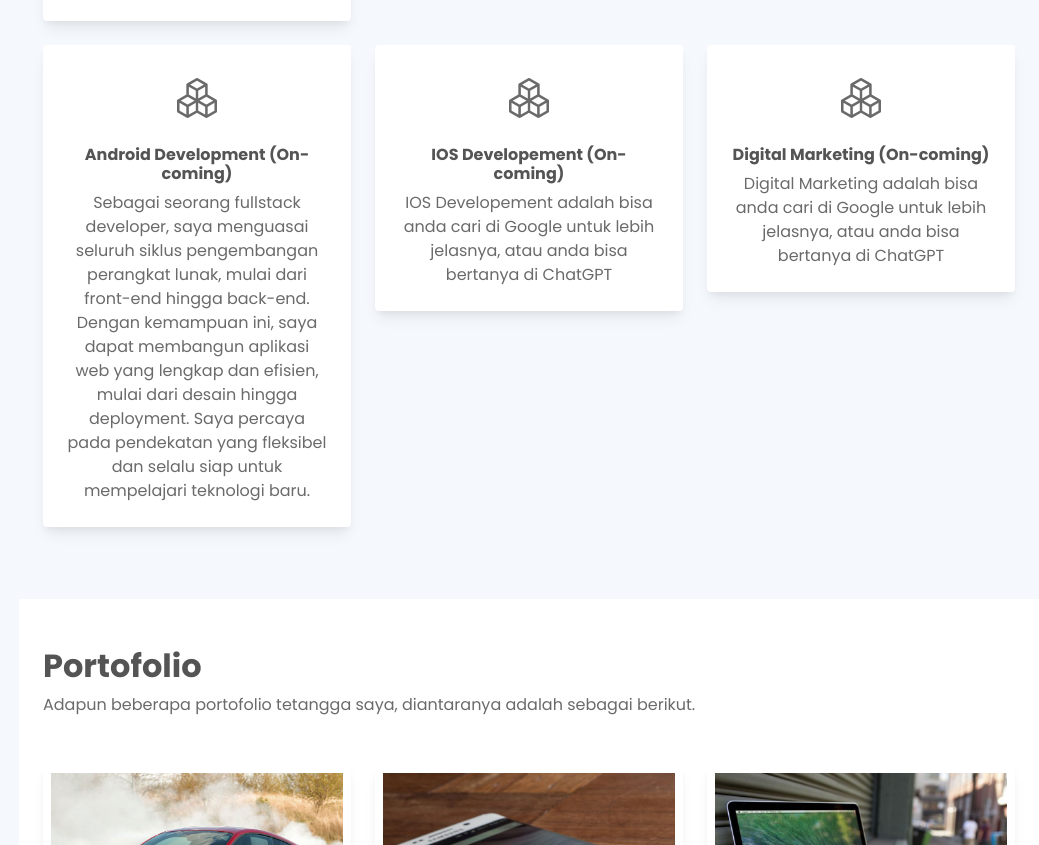
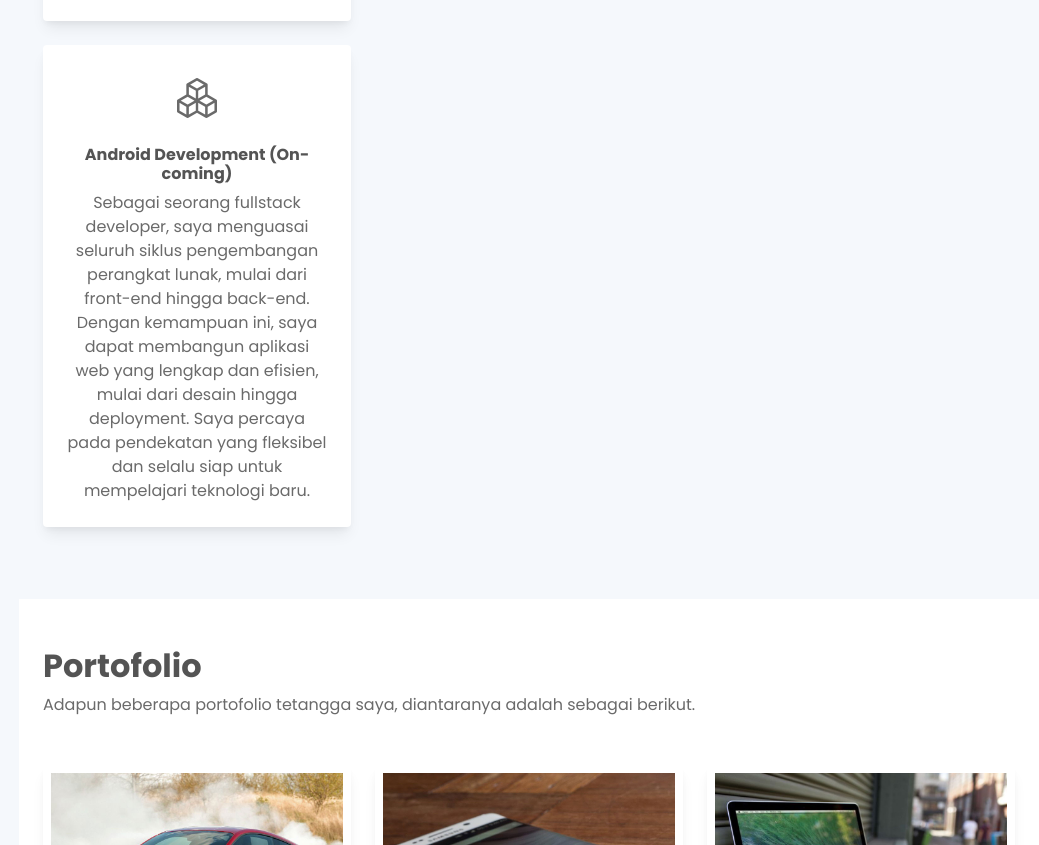
Before and after one commit to ajiputraprayogi/ajiputraprayogi.github.io, a plain HTML site: page index.html in a window 1280 px wide. Shown: the part 2060-2905 px from the top of the page, without its empty margins (241-1280 px from the left). Drawn offline with nearby package versions, Linux system fonts and the light colour scheme.

Commit message:
Layanan update

```diff
--- a/index.html
+++ b/index.html
@@ -75,28 +75,6 @@
                 <p>Adapun beberapa skill yg saya kuasai, diantaranya adalah sebagai berikut.</p>
 
                 <div class="row skill-set">
-                    <!-- <div class="col-md-6 py-3">
-                        <h6 class="fw-bold">React.Js</h6>
-                        <div class="progress">
-                            <div class="progress-bar bg-primary" role="progressbar" aria-label="Example with label"
-                                style="width: 7%;" aria-valuenow="0" aria-valuemin="0" aria-valuemax="100">0%</div>
-                        </div>
-                    </div>
-                    <div class="col-md-6 py-3">
-                        <h6 class="fw-bold">Vue.Js</h6>
-                        <div class="progress">
-                            <div class="progress-bar bg-primary" role="progressbar" aria-label="Example with label"
-                                style="width: 7%;" aria-valuenow="0" aria-valuemin="0" aria-valuemax="100">0%</div>
-                        </div>
-                    </div>
-                    <div class="col-md-6 py-3">
-                        <h6 class="fw-bold">Angular.Js</h6>
-                        <div class="progress">
-                            <div class="progress-bar bg-primary" role="progressbar" aria-label="Example with label"
-                                style="width: 7%;" aria-valuenow="0" aria-valuemin="0" aria-valuemax="100">0%</div>
-                        </div>
-                    </div> -->
-
                     <div class="col-md-6 py-3">
                         <h6 class="fw-bold">Laravel</h6>
                         <div class="progress">
@@ -128,14 +106,6 @@
                                 style="width: 50%;" aria-valuenow="50" aria-valuemin="50" aria-valuemax="100">50%</div>
                         </div>
                     </div>
-
-                    <!-- <div class="col-md-6 py-3">
-                        <h6 class="fw-bold">Sketch</h6>
-                        <div class="progress">
-                            <div class="progress-bar bg-primary" role="progressbar" aria-label="Example with label"
-                                style="width: 7%;" aria-valuenow="0" aria-valuemin="0" aria-valuemax="100">0%</div>
-                        </div>
-                    </div> -->
                 </div>
             </div>
             <div class="col-md-5">
@@ -182,24 +152,6 @@
                     <i class="bi fs-1 bi-boxes"></i>
                     <h5 class="mt-3 fs-6 fw-bold">Android Development (On-coming)</h5>
                     <p>Sebagai seorang fullstack developer, saya menguasai seluruh siklus pengembangan perangkat lunak, mulai dari front-end hingga back-end. Dengan kemampuan ini, saya dapat membangun aplikasi web yang lengkap dan efisien, mulai dari desain hingga deployment. Saya percaya pada pendekatan yang fleksibel dan selalu siap untuk mempelajari teknologi baru.</p>
-                </div>
-            </div>
-
-            <div class="col-lg-4 col-md-6 mb-4">
-                <div class="serv-cove shadow-md rounded bg-white text-center p-4">
-                    <i class="bi fs-1 bi-boxes"></i>
-                    <h5 class="mt-3 fs-6 fw-bold">IOS Developement (On-coming)</h5>
-                    <p>IOS Developement adalah bisa anda cari di Google untuk lebih jelasnya, atau anda bisa bertanya di
-                        ChatGPT</p>
-                </div>
-            </div>
-
-            <div class="col-lg-4 col-md-6 mb-4">
-                <div class="serv-cove shadow-md rounded bg-white text-center p-4">
-                    <i class="bi fs-1 bi-boxes"></i>
-                    <h5 class="mt-3 fs-6 fw-bold">Digital Marketing (On-coming)</h5>
-                    <p>Digital Marketing adalah bisa anda cari di Google untuk lebih jelasnya, atau anda bisa bertanya
-                        di ChatGPT</p>
                 </div>
             </div>
         </div>
```
